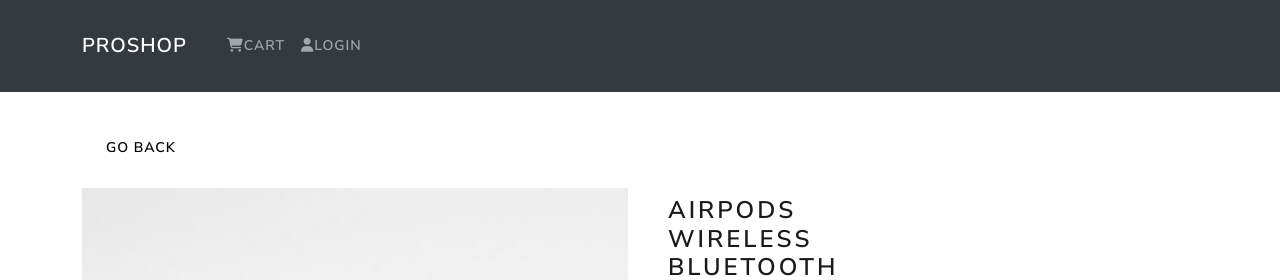
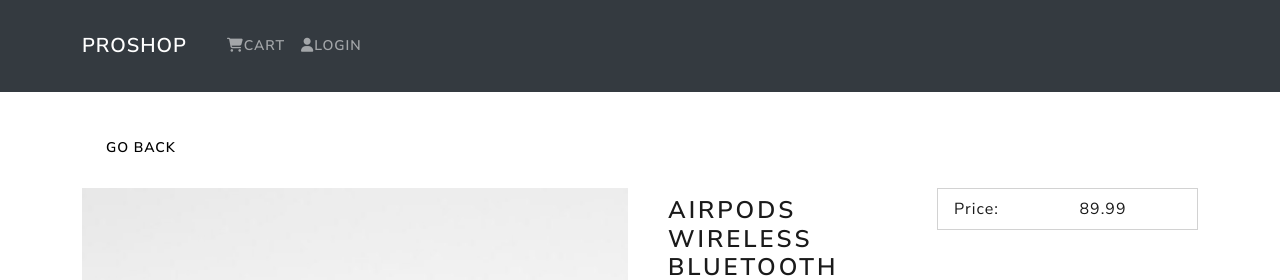
Before and after one commit to nprasad2077/ecommerce, a React (Vite) app: page /product/1 in a window 1280 px wide. Shown: the top 280 px of the page. Built offline with nearby package versions, Linux system fonts and the light colour scheme.

Commit message:
description load

```diff
--- a/src/screens/ProductScreen/ProductScreen.jsx
+++ b/src/screens/ProductScreen/ProductScreen.jsx
@@ -49,6 +49,20 @@
         </Col>
 
         <Col md={3}>
+          <Card>
+            <ListGroup variant='flush'>
+              <ListGroupItem>
+                <Row>
+                  <Col>
+                    Price:
+                  </Col>
+                  <Col>
+                    <strong>{product.price}</strong>
+                  </Col>
+                </Row>
+              </ListGroupItem>
+            </ListGroup>
+          </Card>
 
         </Col>
       </Row>
```
